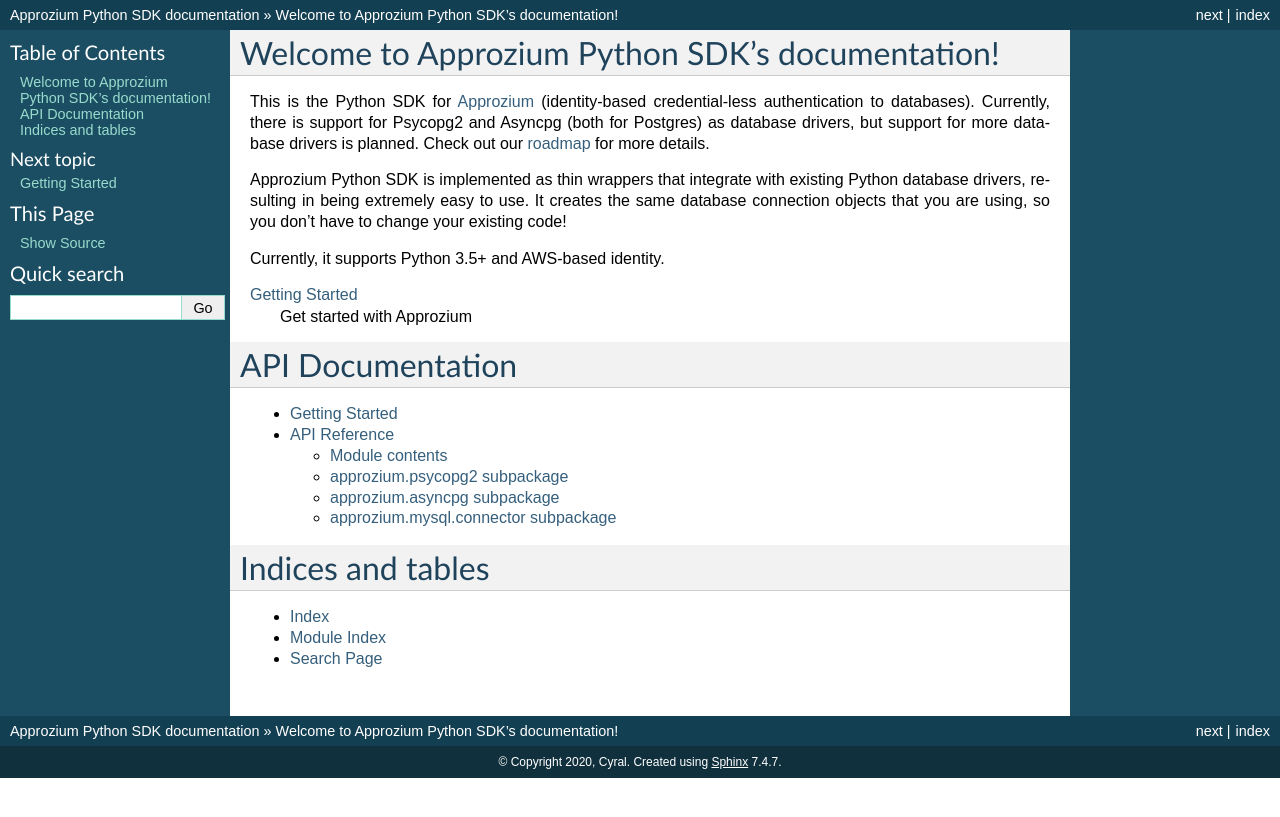
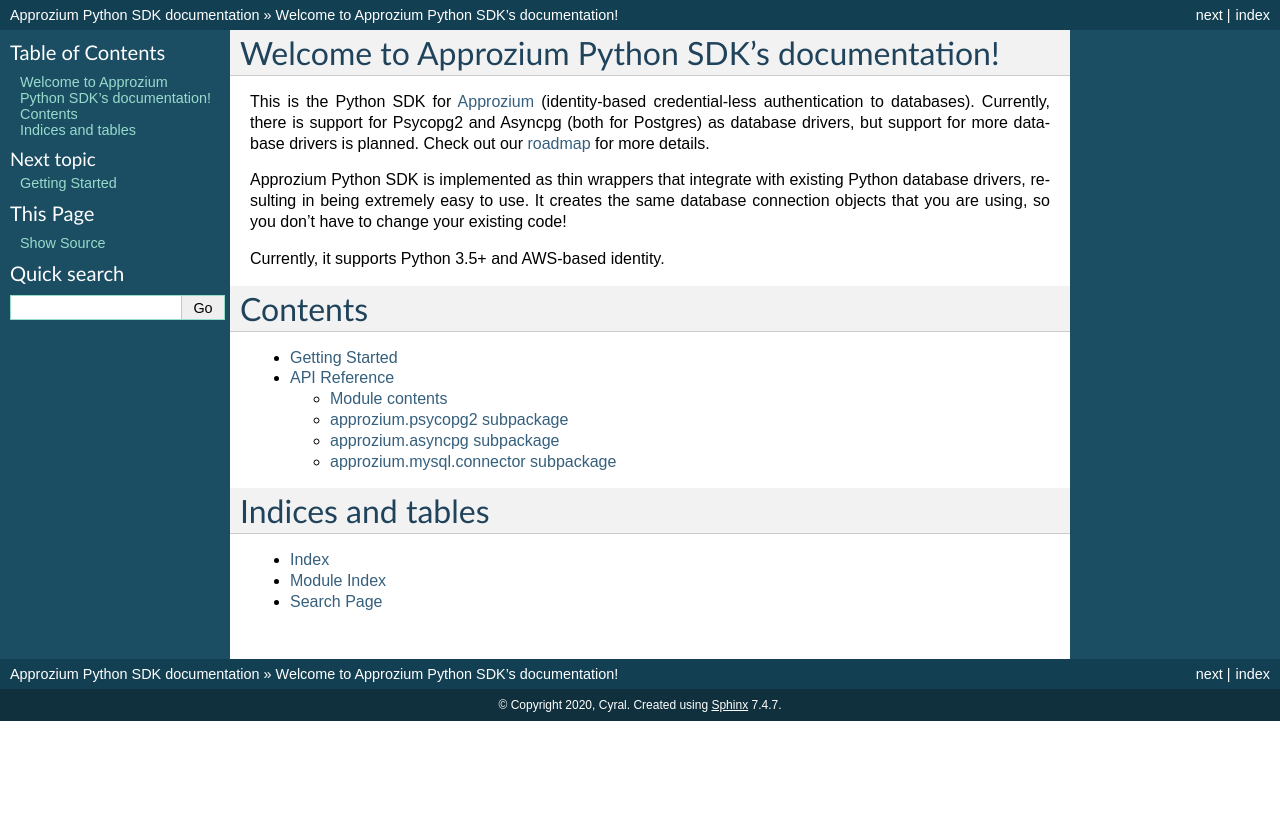
Before and after one commit to cyralinc/approzium, a Sphinx documentation site: the page built from sdk/python/docs/source/index.rst, in a window 1280 px wide. Shown: the top 817 px of the page. Built offline with Sphinx 7.4.7, drawn with Linux system fonts in a browser that asks for light colours.

```diff
--- a/sdk/python/docs/source/index.rst
+++ b/sdk/python/docs/source/index.rst
@@ -15,12 +15,9 @@
 .. _Approzium: https://approzium.org/
 .. _roadmap: https://approzium.org/src-pages-roadmap
 
-:doc:`getting-started`
-    Get started with Approzium
 
-
-API Documentation
-=================
+Contents
+========
 
 .. toctree::
    :maxdepth: 2
```
